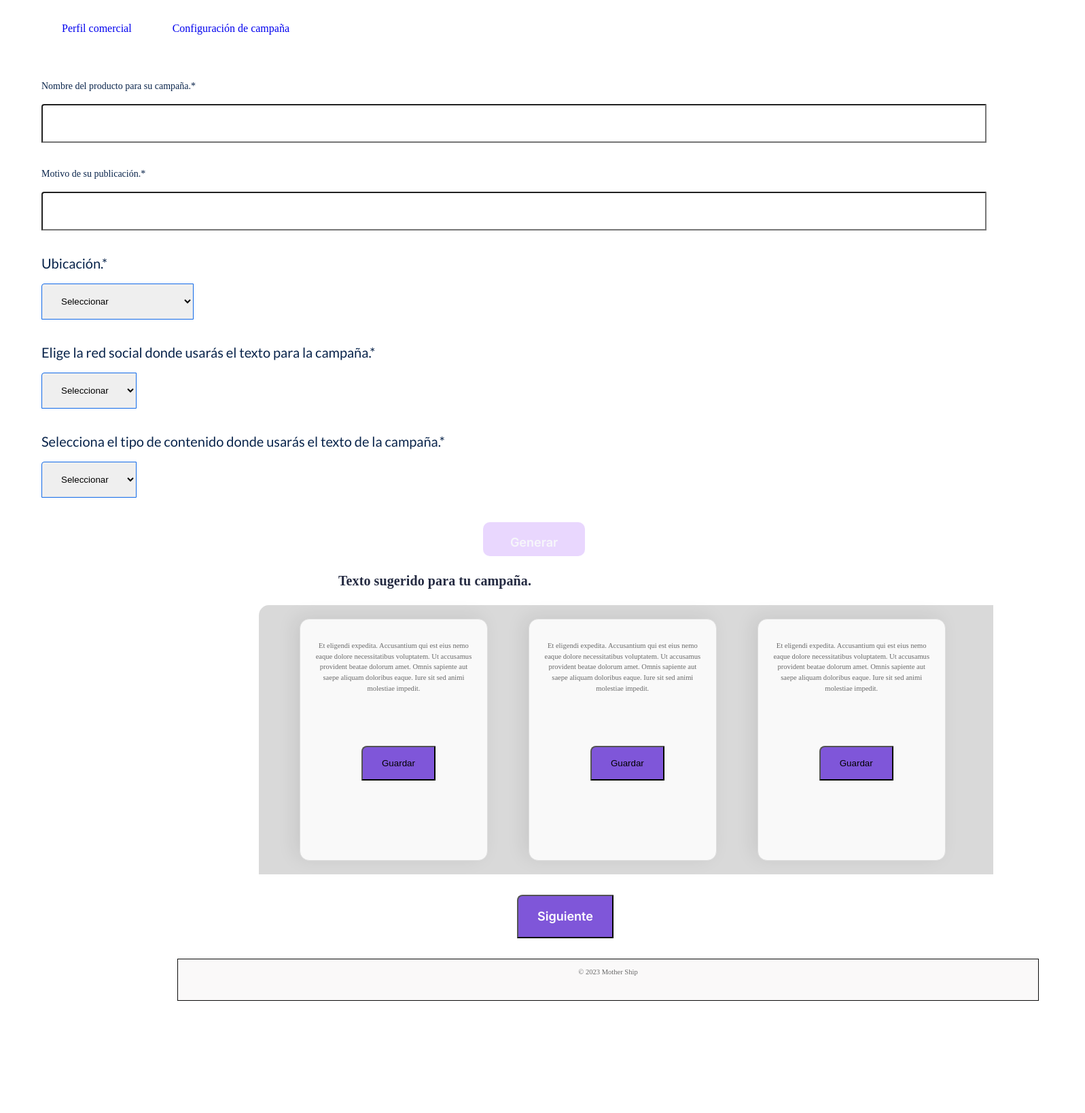
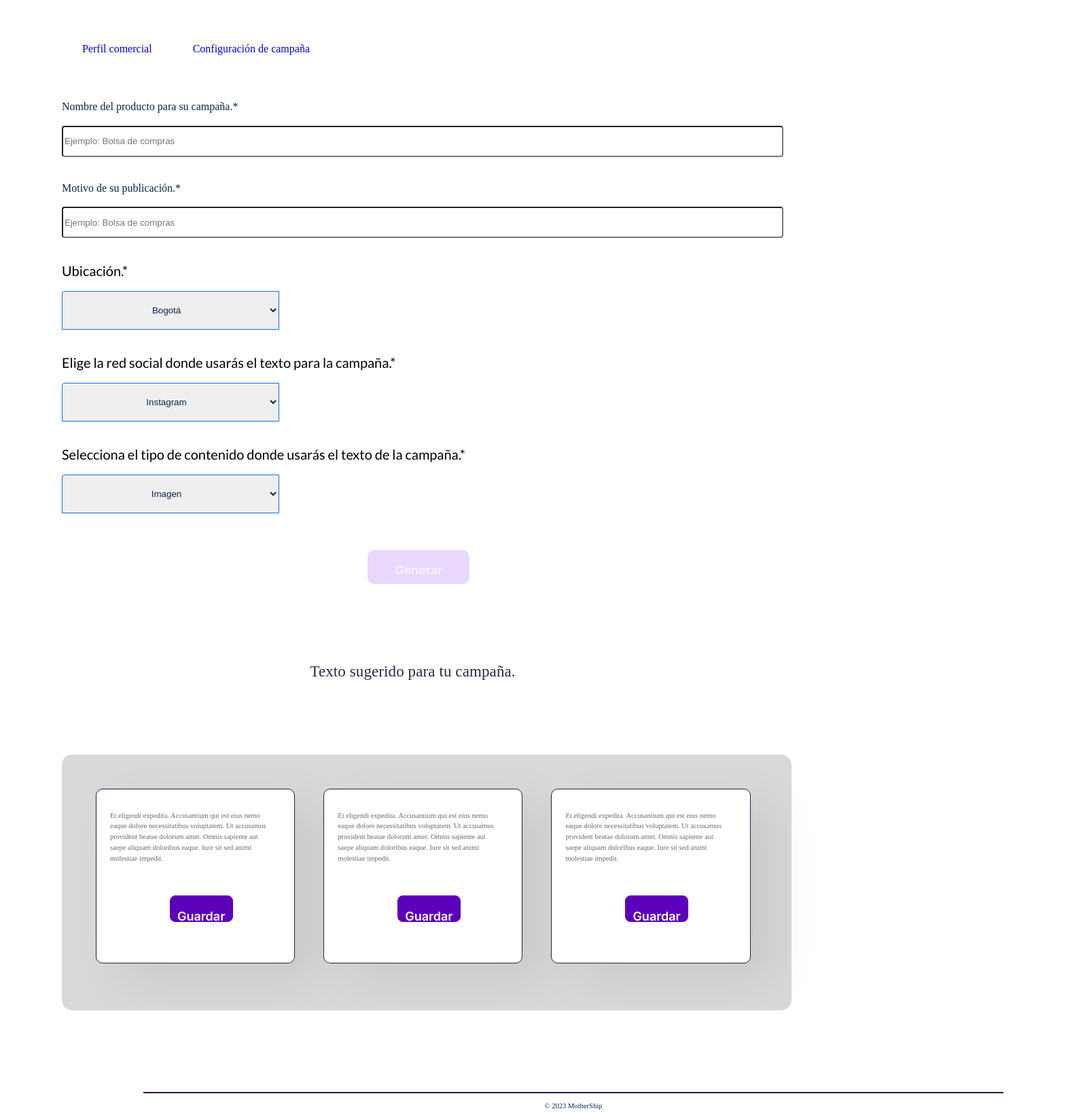
Before and after one commit to PinkyWhale/intechmom-eq4-frontend, a plain HTML site: page public/pages/campaign/storytelling.html in a window 1280 px wide. Shown: the part 58-1695 px from the top of the page at 68% size, 1597 px wide, since content can reach past the window. Before the commit the page ends 1591 px from the top, so only its background shows below. Drawn offline with Linux system fonts and the light colour scheme.

Commit message:
Modificacion de estilo

```diff
--- a/public/pages/campaign/storytelling.html
+++ b/public/pages/campaign/storytelling.html
@@ -14,25 +14,20 @@
       <a href="#"><span class="navega">Configuración de campaña</span></a>
     </nav>
   </header>
-  <!-- <form id="campaignForm" onsubmit="return validarFormulario(event)">
-    <div id="alertaCamposObligatorios" class="alert">
-      <div  class="triangulo">
-        <img src="../Imagenes/Vector.png" alt="Warning">
-      </div>
-   -->
+
     </div>
     <div class="form-group">
       <br><br>
       <label for="campaignName">Nombre del producto para su campaña.*</label>
       <br><br>
-      <input type="text" id="campaignName" name="campaignName" required />
+      <input type="text" id="campaignName" name="campaignName" placeholder="Ejemplo: Bolsa de compras" required />
       <div id="campaignNameError" class="error"></div>
     </div>
     <div class="form-group">
       <br><br>
       <label for="reason">Motivo de su publicación.*</label>
       <br><br>
-      <input type="text" id="reason" name="reason" required />
+      <input type="text" id="reason" name="reason" placeholder="Ejemplo: Bolsa de compras"  equired />
       <div id="reasonError" class="error"></div>
     </div>
     <div class="form-group">
@@ -40,8 +35,8 @@
       <label for="location" class="select">Ubicación.*</label>
       <br><br>
       <select id="location" name="location" required>
-        <option value="">Seleccionar</option>
-        <option value="Toda Colombia">Toda Colombia</option>
+
+        <option  value="capital de colombia "> <p>Bogotá</p></option>
       </select>
       <div id="locationError" class="error"></div>
     </div>
@@ -50,9 +45,8 @@
       <label for="socialMedia" class="select">Elige la red social donde usarás el texto para la campaña.*</label>
       <br><br>
       <select id="socialMedia" name="socialMedia" required>
-        <option value="">Seleccionar</option>
+        <option value="Instagram">Instagram</option>
         <option value="Facebook">Facebook</option>
-        <option value="Instagram">Instagram</option>
         <option value="TikTok">TikTok</option>
         <option value="Twitter">Twitter</option>
       </select>
@@ -63,26 +57,26 @@
       <label for="contentType" class="select">Selecciona el tipo de contenido donde usarás el texto de la campaña.*</label>
       <br><br>
       <select id="contentType" name="contentType" required>
-        <option value="">Seleccionar</option>
-        <option value="Foto">Foto</option>
+        <option value="Foto">Imagen</option>
         <option value="Video">Video</option>
       </select>
       <div id="contentTypeError" class="error"></div>
     </div>
-    <br><br>
+    <br><br><br>
     <button type="button" accesskey="mostrar()" id="generateButton"   disabled><span>Generar</span></button>
   </form>
- <!-- <div id="alertasave" class="alertasave">
-    <div class=alertsavedos>
+ <br> <br> <br> <br> <br> <br>
+  <!-- <div class="alert">
     <img src="../Imagenes/save.png" alt="Warning">
     <span><h6>"Se guardo con exito." </h6></span>
     <div  class="line">
       <img src="../Imagenes/linea.png" alt="Warning">
  </div>
+ <div id="alertasave" class="alertasave"> -->
 
-     </div>  -->
-
-  <h3>Texto sugerido para tu campaña.</h3>
+    </div>
+     <h3>Texto sugerido para tu campaña. </h3>
+<br><br> <br> <br>
       <div class="contenedor">
 
     <div class="responseAI">
@@ -101,14 +95,13 @@
       <button   onclick="mostrar()"  type="submit" class="save"><span>Guardar</span></button>
     </div>
   </div>
-  <div>
-    <button type="submit" class="next"><span>Siguiente</span></button>
-  </div>
 
   <script src="../../components/button.js"></script>
   <script src="../../components/campaign/filtro_location.js"></script>
 </body>
-<footer class="footer">
-  <p>&copy 2023 Mother Ship</p>
+<div id="elevatorPitchOutput"></div>
+<footer>
+  <div class="footer-story"></div>
+  <p>© 2023 MotherShip</p>
 </footer>
 </html>
--- a/public/styles/campaign/storytelling.css
+++ b/public/styles/campaign/storytelling.css
@@ -6,6 +6,14 @@
   --backgraund-color: #f9fafb;
 }
 body {
+  width: 1280px;
+  height: 1666px;
+  top: 961px;
+  left: 2629px;
+  gap: 32px;
+  opacity: 0px;
+  background-color: #ffffff;
+padding: 30px;
   margin: 61px;
   background-attachment: var(--backgraund-color);
 }
@@ -20,11 +28,14 @@ header {
 /* Estilos para la barra de navegación */
 
 .required-indicator {
-  color: rgb(0, 21, 255);
+  color: #5d00b9;
+
   font-weight: bold;
 }
 
 .nav {
+  color: #9ca3af;
+
   padding: 30px;
   width: Hug (379px) px;
   height: Hug (20px) px;
@@ -58,18 +69,31 @@ header {
 input {
   width: 1054px;
   height: 40px;
-  top: 32px;
-  padding: 13px 318px 0px 15px;
+  top: 294px;
+  left: 113px;
   gap: 0px;
-  border-radius: 4px 0px 0px 0px;
-  border: 1px 0px 0px 0px;
+  border-radius: 4px 4px 4px 4px;
+  border: 1px 1px 1px 1px;
   opacity: 0px;
-  background: rgba(255, 255, 255, 1);
+  background-color: #ffffff;
+  color: #CDCDCD;
 }
 
-#location {
-  width: Fixed (320px) px;
-  height: Fixed (57px) px;
+option {
+  width: 272px;
+  height: 17px;
+  gap: 0px;
+  opacity: 0px;
+  font-family: Montserrat;
+  font-size: 14px;
+  font-weight: 400;
+  line-height: 17.07px;
+  text-align: center;
+}
+
+select {
+  width: 320px;
+  height: 57px;
   top: 501px;
   left: 114px;
   padding: 17px 24px 17px 24px;
@@ -77,8 +101,24 @@ input {
   border-radius: 4px 0px 0px 0px;
   border: 1px 0px 0px 0px;
   opacity: 0px;
-  border: 1px solid rgba(18, 106, 232, 1);
+  border: 1px solid #126AE8;
+  color: #09244B;
+
 }
+#alert{
+  width: Fixed 437px;
+height: Fixed 236px;
+top: 272px;
+left: 422px;
+padding: 62px 43px 62px 43px;
+gap: 10px;
+border-radius: 20px 0px 0px 0px;
+opacity: 0px;
+background-color: #8A6DFF;
+;
+
+}
+
 #socialMedia {
   width: Fixed (820px) px;
   height: Fixed (57px) px;
@@ -104,16 +144,19 @@ input {
   border: 1px solid rgba(18, 106, 232, 1);
 }
 label {
-  font-family: Montserrat;
-  font-size: 14px;
-  font-weight: 400;
-  line-height: 17.07px;
-  text-align: left;
-  color: rgba(9, 36, 75, 1);
-  width: 282px;
-  height: 17px;
-  gap: 0px;
-  opacity: 0px;
+  width: 323px;
+height: 20px;
+top: 262px;
+left: 113px;
+gap: 0px;
+opacity: 0px;
+font-family: Montserrat;
+font-size: 16px;
+font-weight: 400;
+line-height: 19.5px;
+text-align: left;
+color: #09244B;
+
 }
 .select {
   width: 101px;
@@ -127,10 +170,12 @@ label {
   font-weight: 400;
   line-height: 24px;
   text-align: left;
+  color: black;
 }
 #generateButton {
-  width: Hug (135px) px;
-  height: Hug (60px) px;
+  margin-left:100px;
+  width: 135px px;
+  height: 60px px;
   top: 890px;
   left: 555px;
   padding: 16px 28px 16px 28px;
@@ -141,21 +186,29 @@ label {
   background-color: #275e99;
   color: #fff;
   border: none;
-  margin-left: 840px;
+
   cursor: not-allowed;
 }
-
+.alertsavedos {
+  margin-left: 300px;
+  width: 437px;
+  height: 236px;
+  top: 272px;
+  left: 422px;
+  padding: 62px 43px 62px 43px;
+  gap: 10px;
+  border-radius: 20px 20px 20px 20px;
+  opacity: 0px;
+  background-color: rgba(138, 109, 255, 1);
+}
 #alertasave {
-  margin-left: 500px;
+  margin-left: 300px;
   width: 167px;
   height: 106px;
   top: -1960px;
   left: -4120px;
   padding: 62px 43px 62px 43px;
   gap: 10px;
-  border-radius: 20px 0px 0px 0px;
-  opacity: 0px;
-  background-color: rgba(138, 109, 255, 1);
 }
 .alertsavedos img {
   margin-left: 50px;
@@ -164,56 +217,22 @@ label {
   margin-left: 2000px;
   background-color: #275e99;
 }
-h6 {
-  width: Hug (240px) px;
-  height: Hug (174px) px;
-  gap: 42px;
-  opacity: 0px;
+
+
+h4 {
+  margin-left: 40px;
   font-family: Montserrat;
   font-size: 16px;
   font-weight: 600;
   line-height: 24px;
   letter-spacing: 0.20000000298023224px;
-  text-align: left;
-  color: rgba(255, 255, 255, 1);
+  text-align: center;
+  margin-top: 70px;
+  color: #ffffff;
 }
-
-.alert {
-  display: none; /* Oculta la alerta por defecto */
-  border: 2px dashed red;
-  color: #d8000c;
-  padding: 10px;
-  margin: 10px 0;
-  text-align: left;
-  border-radius: 5px;
-  font-size: 1em;
-  display: flex;
-  align-items: center;
-  width: 288px;
-  height: 44px;
-  top: -1554px;
-  left: -4106px;
-  gap: 0px;
-  border: 1px 0px 0px 0px;
-  opacity: 0px;
+#generateButton{
+  margin-left: 500px;
 }
-.triangulo {
-  width: 0;
-  height: 0;
-  border-left: 50px solid transparent;
-  border-right: 50px solid transparent;
-  border-bottom: 40px solid red;
-}
-.alert img {
-  margin-left: -20px;
-  background-color: #d8000c;
-  width: 40px; /* Ancho del contenedor */
-  height: 40px; /* Alto del contenedor */
-  background: url("../Imagenes/Vector.png") no-repeat center center; /* Ruta de la imagen */
-  background-size: cover; /* Asegura que la imagen cubra todo el contenedor */
-  clip-path: polygon(50% 0%, 0% 100%, 100% 100%);
-}
-
 #generateButton span {
   width: 79px;
   height: 28px;
@@ -224,6 +243,7 @@ h6 {
   font-weight: 600;
   line-height: 28px;
   text-align: left;
+
 }
 
 #generateButton:disabled {
@@ -236,68 +256,112 @@ h6 {
 #generateButton.enabled {
   background: rgba(127, 86, 217, 1);
   cursor: pointer;
+
 }
 
 .contenedor {
-  margin-left: 320px;
-  width: 1041px;
+  padding: 10px;
+  display: flex;
+  width: 1054px;
   height: 356px;
-  top: 1026px;
-  left: 114px;
-  gap: 20px;
-  border-radius: 15px 0px 0px 0px;
+  top: 1179px;
+  left: 13px;
+  gap: 1px;
+  border-radius: 15px 15px 15px 15px;
   opacity: 0px;
-  background: rgba(217, 217, 217, 1);
-  display: flex; /* Usar flexbox para alinear los elementos */
-  flex-wrap: wrap;
-  padding: 20px;
+  background-color: #d9d9d9;
 }
 
 /* Estilos para las tarjetas */
-.contenedor > div {
-  margin-left: 40px;
-  background-color: #f9f9f9;
-  border: 1px solid #ddd;
-  border-radius: 14.08px;
-  max-width: 291.19px;
-  box-shadow: 35.19px 24.63px 70.38px 0px rgba(0, 0, 0, 0.08);
-  box-shadow: -7.04px -3.52px 28.15px 0px rgba(0, 0, 0, 0.08);
+.card1 {
+  margin: 40px;
+  width: 291.19px;
+  height: 255.11px;
+  top: 1229px;
+  left: 179px;
+  gap: 0px;
+  opacity: 0px;
+  background-color: #ffffff;
+  border: 1px solid #13254a;
+  border-radius: 10px;
+  box-shadow: 35.19px 24.63px 70.38px 0px #00000014;
+  margin-right: 1px;
 }
+
 .contenedor p {
+  padding: 20px;
   width: 234.88px;
   height: 95px;
-  gap: 20px;
+  gap: 0px;
   opacity: 0px;
-  padding: 20px;
-  font-family: Plus Jakarta Sans;
+  font-family: Montserrat;
   font-size: 10.56px;
   font-weight: 400;
   line-height: 15.83px;
-  text-align: center;
-  color: rgba(106, 106, 106, 1);
+  text-align: left;
+  color: #6a6a6a;
 }
-.save {
-  background: rgba(127, 86, 217, 1);
-  margin-left: 90px;
-  width: Fixed (81px) px;
-  height: Fixed (39px) px;
-  top: 155px;
-  left: 595px;
+.card1 button {
+  width: 93px;
+  height: 39px;
+  top: 1387px;
+  margin-left: 108px;
   padding: 16px 28px 16px 28px;
   gap: 8px;
-  border-radius: 8px 0px 0px 0px;
-  border: 1px 0px 0px 0px;
+  border-radius: 8px 8px 8px 8px;
+  border: 1px 1px 1px 1px;
   opacity: 0px;
-  margin-top: 30px;
 }
+
+
+.save {
+  background-color: #09244b;
+  width: 93px;
+  height: 36px;
+  gap: 0px;
+  opacity: 0px;
+  font-family: Inter;
+  font-size: 18px;
+  font-weight: 600;
+  line-height: 28px;
+  text-align: left;
+  color: #ffffff;
+  border: 1px solid #5d00b9;
+  box-shadow: 0px 1px 2px 0px #1018280d;
+  background-color: #5d00b9;
+}
+
+.save span {
+  margin-top: 0px;
+  margin-left: -18px;
+
+  width: 71px;
+  height: 28px;
+  gap: 0px;
+  opacity: 0px;
+  font-family: Inter;
+  font-size: 18px;
+  font-weight: 600;
+  line-height: 8px;
+  text-align: center;
+  color: #ffffff;
+}
+
 h3 {
+  width: 533px;
+  height: 43px;
+  top: 1071px;
+  gap: 0px;
+  opacity: 0px;
+  margin-left: 250px;
   font-family: Montserrat;
-  font-size: 20px;
-  font-weight: 700;
+  font-size: 23px;
+  font-weight: 400;
   line-height: 32px;
   letter-spacing: 0.10000000149011612px;
   text-align: center;
-  color: rgba(37, 43, 66, 1);
+  color: #252b42;
+  box-shadow: 0px 0px 0px 0px #00000040;
 }
 .swal {
   background-color: #d8000c;
@@ -324,63 +388,33 @@ p {
   text-align: center;
   width: 150px;
   height: 50px;
-  margin-left: 650px;
+  margin-left: 450px;
 }
 #generateButton span {
   color: #f6f6fa;
   text-align: center;
 }
 
-.next {
-  margin: 30px;
-  width: Hug (139px) px;
-  height: Hug (60px) px;
-  margin-left: 700px;
-  top: 1474px;
-  left: 557px;
-  padding: 16px 28px 16px 28px;
-  gap: 8px;
-  border-radius: 8px 0px 0px 0px;
-  border: 1px 0px 0px 0px;
+
+footer {
+  margin-right: 00px;
+  padding: 120px;
+  width: 1266px;
+  height: 60px;
+  top: 1606px;
+  left: 7px;
+  gap: 0px;
+  border: 1px 1px 1px 1px;
   opacity: 0px;
-  background: rgba(127, 86, 217, 1);
+
 }
 
-.next span {
-  width: 83px;
-  height: 28px;
-  gap: 0px;
-  opacity: 0px;
-  font-family: Inter;
-  font-size: 18px;
-  font-weight: 600;
-  line-height: 28px;
-  text-align: left;
-  color: rgba(255, 255, 255, 1);
+.footer-story {
+  border-top: 2px solid #09244b; /* Crea la línea en la parte superior del footer */
+  margin-bottom: 10px; /* Espacio entre la línea y el texto */
 }
 
-#card1 {
-  width: Fixed (291.19px) px;
-  height: Hug (255.11px) px;
-  top: 1078px;
-  left: 152px;
-  padding: 28.15px 0px 0px 0px;
-  gap: 28.15px;
-  border-radius: 14.08px 0px 0px 0px;
-  border: 1px 0px 0px 0px;
-  opacity: 0px;
-  background-color: #0558b0;
+p {
+  color: #09244b; /* Color del texto */
+  text-align: center; /* Alineación del texto */
 }
-.footer {
-  width: 1266px;
-  height: 60px;
-  top: 1627px;
-  left: 14px;
-  gap: 0px;
-  border: 1px 0px 0px 0px;
-  opacity: 0px;
-  border: 1px solid #0c0c0c;
-  background: #faf9f9;
-  padding: -10px;
-  margin-left: 200px;
-}
```
Also changed, not shown: public/images/icon.png (added). Lines whose indentation alone changed are shown as unchanged.
